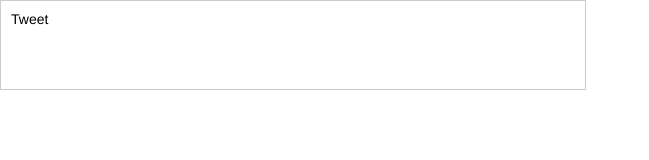
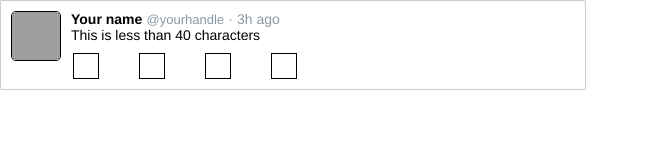
Before and after one commit to currently-unkwn/tweet-component, a React app: page / in a window 1280 px wide. Shown: the whole page, without its empty margins (0-649 px from the left). Built offline with nearby package versions, Linux system fonts and the light colour scheme; grey boxes are pictures that could not be loaded.

Commit message:
Add static tweet components

```diff
--- a/src/index.css
+++ b/src/index.css
@@ -14,6 +14,7 @@ code {
 
 .tweet {
   border: 1px solid #ccc;
+  border-radius: 1px;
   width: 564px;
   min-height: 68px;
   padding: 10px;
@@ -21,3 +22,49 @@ code {
   font-family: "Helvetica", arial, sans-serif;
   font-size: 14px;
 }
+
+.avatar {
+  width: 48px;
+  height: 48px;
+  border-radius: 5px;
+  margin-right: 10px;
+  border: 1px solid black;
+}
+
+.name {
+  font-weight: bold;
+  margin-bottom: 0.5em;
+  margin-right: 0.3em;
+}
+
+.handle {
+  color: #8899a6;
+  font-size: 13px;
+}
+
+.time {
+  padding-left: 0.3em;
+  color: #8899a6;
+}
+
+.time::before {
+  content: "\00b7";
+  padding-right: 0.3em;
+}
+
+.buttons {
+  /* TEMP */
+  display: flex;
+  gap: 40px;
+
+  margin-top: 10px;
+  margin-left: 2px;
+  font-size: 1.4em;
+  color: #aab8c2;
+}
+
+.buttons i {
+  height: 24px;
+  width: 24px;
+  border: 1px solid black;
+}
--- a/src/index.js
+++ b/src/index.js
@@ -3,9 +3,67 @@ import ReactDOM from "react-dom/client";
 import "./index.css";
 import reportWebVitals from "./reportWebVitals";
 
-function Tweet() {
-  return <div className="tweet">Tweet</div>;
-}
+const Avatar = () => {
+  return (
+    <img
+      src="https://www.gravatar.com/avatar/nothing"
+      className="avatar"
+      alt="avatar"
+    />
+  );
+};
+
+const Message = () => {
+  return <div className="message">This is less than 40 characters</div>;
+};
+
+const NameWithHandle = () => {
+  return (
+    <span className="name-with-handle">
+      <span className="name">Your name</span>
+      <span className="handle">@yourhandle</span>
+    </span>
+  );
+};
+
+const Time = () => {
+  return <span className="time">3h ago</span>;
+};
+
+const ReplyButton = () => {
+  return <i className="fa fa-reply reply-button" />;
+};
+
+const RetweetButton = () => {
+  return <i className="fa fa-retweet retweet-button" />;
+};
+
+const LikeButton = () => {
+  return <i className="fa fa-heart like-button" />;
+};
+
+const MoreOptionsButton = () => {
+  return <i className="fa fa-ellipsis-h more-options-button" />;
+};
+
+const Tweet = () => {
+  return (
+    <div className="tweet">
+      <Avatar />
+      <div className="content">
+        <NameWithHandle />
+        <Time />
+        <Message />
+        <div className="buttons">
+          <ReplyButton />
+          <RetweetButton />
+          <LikeButton />
+          <MoreOptionsButton />
+        </div>
+      </div>
+    </div>
+  );
+};
 
 const root = ReactDOM.createRoot(document.getElementById("root"));
 root.render(<Tweet />);
```
Also changed, not shown: README.md.
